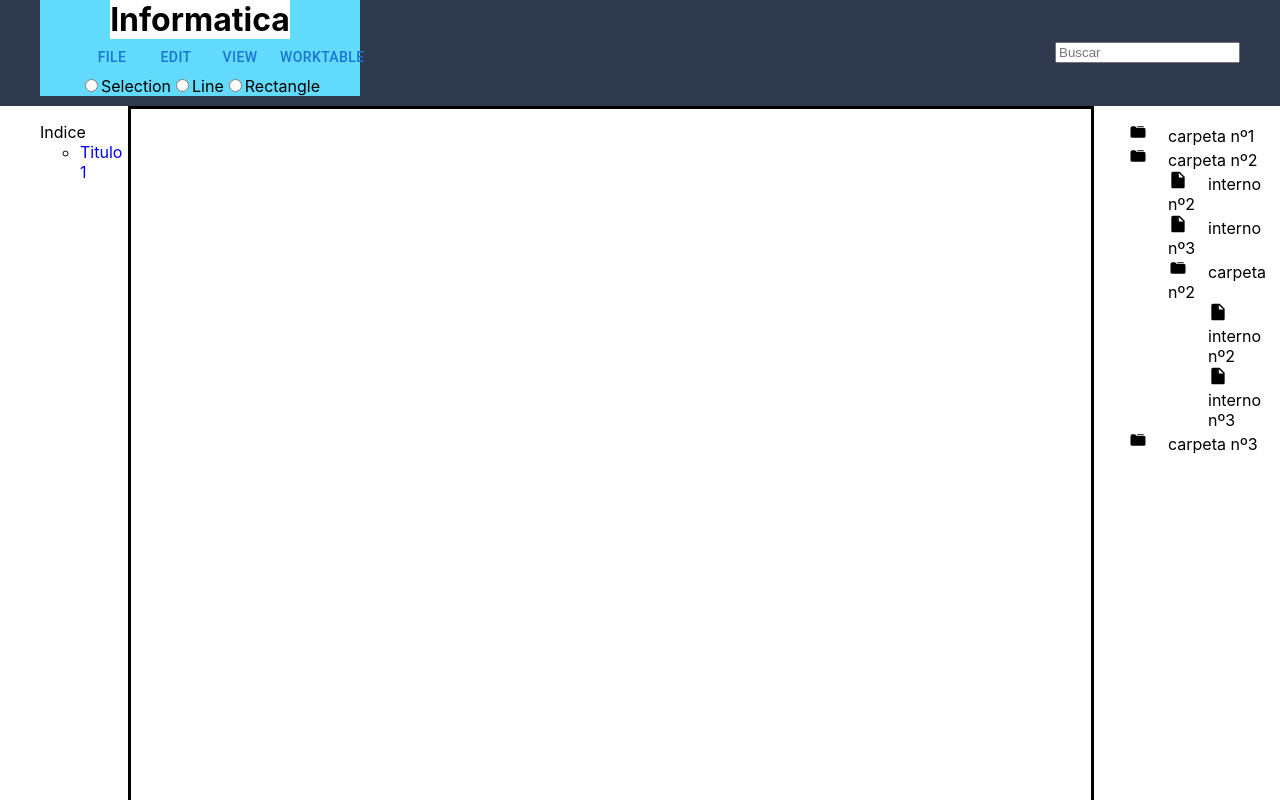
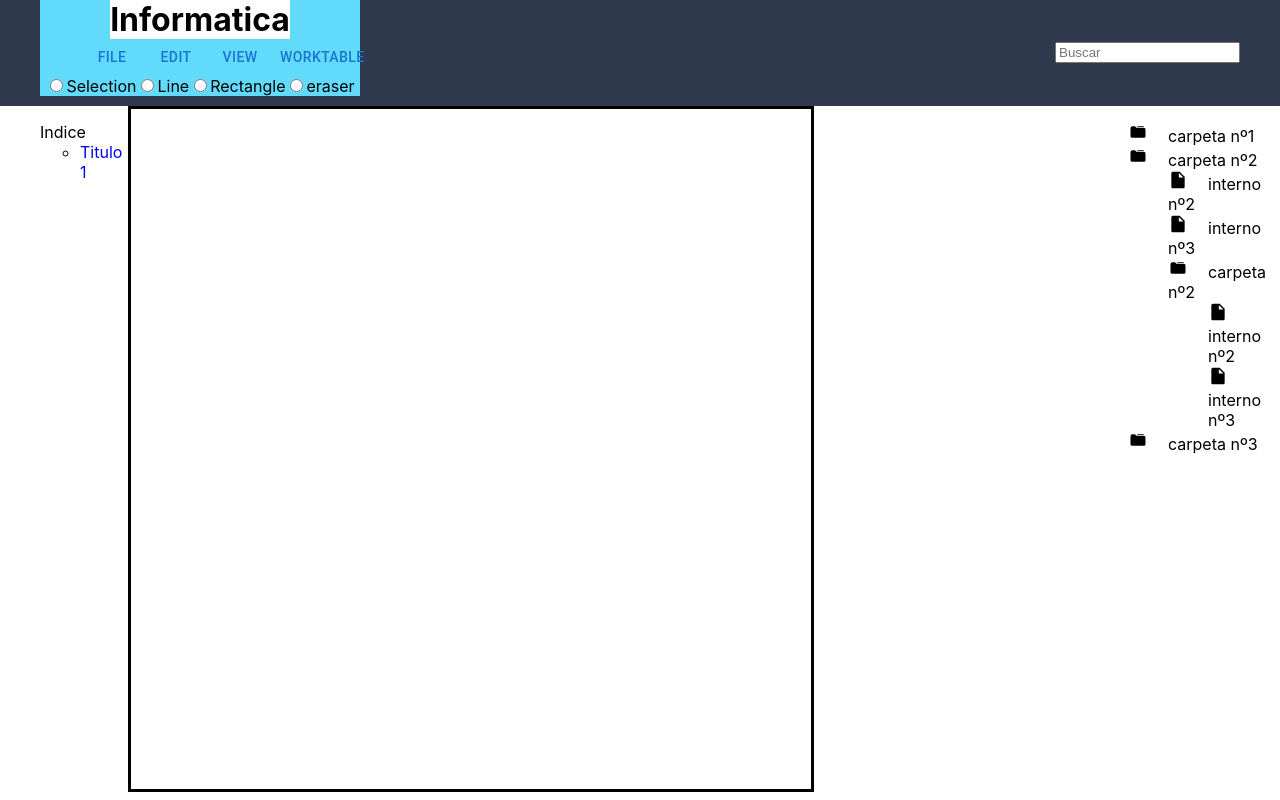
Before and after one commit to felipeescuela/Blue-Book, a React (Create React App) app: page / in a window 1280 px wide. Shown: the top 800 px of the page. Built offline with nearby package versions, Linux system fonts and the light colour scheme.

Commit message:
canvas arreglado

```diff
--- a/src/App.css
+++ b/src/App.css
@@ -119,7 +119,6 @@ a {
 }
 
 canvas {
-    width: 100%;
     border-style: solid;
 }
 
--- a/src/components/DrawComponents/CanvasDraw.js
+++ b/src/components/DrawComponents/CanvasDraw.js
@@ -11,7 +11,7 @@ const CanvasDraw = ({
 
     //#region variables
     const window_ref = useRef();
-    const [dimensions, setDimensions] = useState({ width: 820, height: 820 });
+    const [dimensions, setDimensions] = useState({ width: 680, height: 680 });
 
     //variable auxiliar para el timer
     let time_post_change = null;
--- a/src/components/DrawComponents/DrawTools.js
+++ b/src/components/DrawComponents/DrawTools.js
@@ -17,6 +17,7 @@ const actions = {
     drawing: "drawing",
     moving: "moving",
     resizing: "resizing",
+    erasing : "erasing",
     none: "none"
 }
 
@@ -26,6 +27,7 @@ const tools = {
     rectangle: "rectangle",
     pencil: "pencil",
     ellipse: "ellipse",
+    eraser: "eraser",
     none: "none"
 }
 //#endregion
@@ -64,13 +66,6 @@ const GetTransformedPointToCanvas = (x, y) => {
         x: x - rect.left,
         y: y - rect.top
     };
-    /* if (canvas !== null || context !== null) {
-        //transforma el punto a un punto relativo al canvas
-        const originalPoint = new DOMPoint(x, y);
-        console.log(originalPoint);
-        //el invert es utilizado por si el canvas es escalado
-        return context.getTransform().invertSelf().transformPoint(originalPoint);
-    }*/
 }
 
 const DrawTools = () => {
@@ -192,6 +187,9 @@ const DrawTools = () => {
                 setAction(actions.resizing);
             }
         }
+        else if(actual_tool === tools.eraser ){
+            setAction(actions.erasing);
+        }
         else {
             //crea un nuevo elemento y lo deja seleccionado
             const id = elements.length;
@@ -231,6 +229,17 @@ const DrawTools = () => {
             const { x1, y1, x2, y2 } = ResizeCoordinates(mouse_postion.x, mouse_postion.y, position, coordinates);
             UpdateElement(id, x1, y1, x2, y2, type);
         }
+        else if (actual_action === actions.erasing) {
+
+        const element = GetElementAtPosition(mouse_postion.x, mouse_postion.y);
+        if (element) {
+
+            let elements_copy = [...elements];
+            elements_copy = elements_copy.slice(element.id,1);
+            console.log(elements.length);
+            setElements(elements_copy);
+        }
+    }
     }
 
     const handleMouseUp = (event) => {
@@ -330,6 +339,15 @@ const DrawTools = () => {
                         onChange={() => setTool(tools.rectangle)}
                     />
                     <label htmlFor="rectangle">Rectangle</label>
+
+                    <input
+                        id="eraser"
+                        type="radio"
+                        checked={actual_tool === "eraser"}
+                        onChange={() => setTool(tools.eraser)}
+                    />
+                    <label htmlFor="eraser">eraser</label>
+
                 </div>
 
 
```
